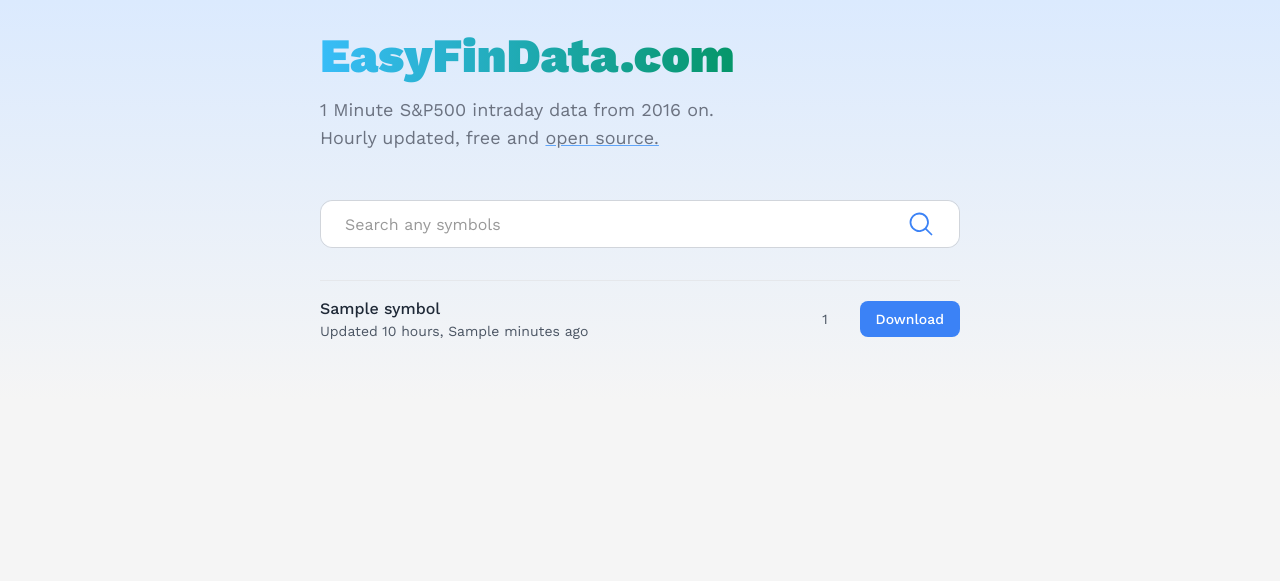
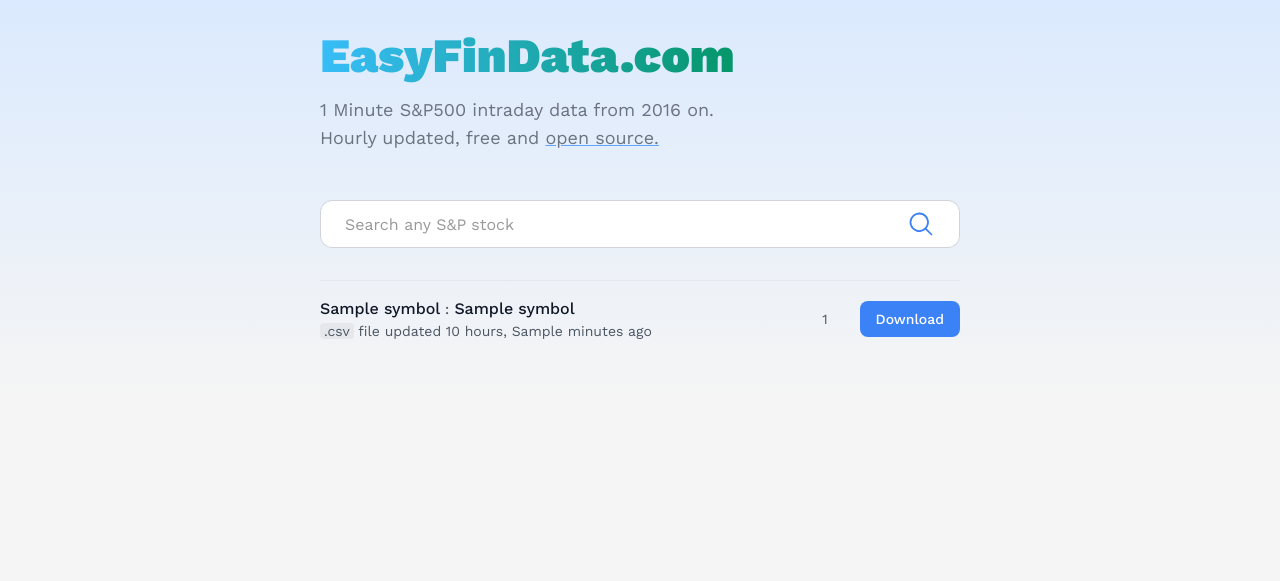
Before and after one commit to pipegalera/intraday_data, a Flask app: template app/templates/index.html in a window 1280 px wide. Shown: the top 581 px of the page. Run offline with Flask 3, Linux system fonts and the light colour scheme; the template is opened without the code that fills it: most values are stand-ins (such as "Sample title", 1, 10 or a date in 2020); some libraries are stand-ins or nearby versions.

Commit message:
UX: included company name

```diff
--- a/app/templates/index.html
+++ b/app/templates/index.html
@@ -61,7 +61,7 @@
                             <input
                                 name="search"
                                 type="text"
-                                placeholder="Search any symbols"
+                                placeholder="Search any S&P stock"
                                 value="{{ search_query }}"
                                 class="flex w-full min-w-0 flex-1 resize-none overflow-hidden rounded-l-xl text-[#333333] focus:outline-none focus:ring-0 border-none bg-white h-full placeholder:text-[#999999] px-6 text-base font-normal leading-normal"
                             />
@@ -95,11 +95,14 @@
                 class="flex items-center gap-4 py-4 border-b border-gray-200 last:border-b-0"
             >
                 <div class="flex-grow">
-                    <p class="text-gray-800 text-base font-medium">
-                        {{ symbol.symbol }}
-                    </p>
+                    <p
+                        class="text-gray-900 text-base font-medium leading-normal line-clamp-1"
+                    >
+                        {{ symbol.symbol }} <span class="text-gray-600 text-sm">:</span> {{ symbol.name }}
+                    </>
                     <p class="text-gray-600 text-sm">
-                        Updated {{ symbol.hours_ago }} hours, {{
+                        <span class="bg-gray-200 rounded px-1">.csv</span> file
+                        updated {{ symbol.hours_ago }} hours, {{
                         symbol.minutes_ago }} minutes ago
                     </p>
                 </div>
```
